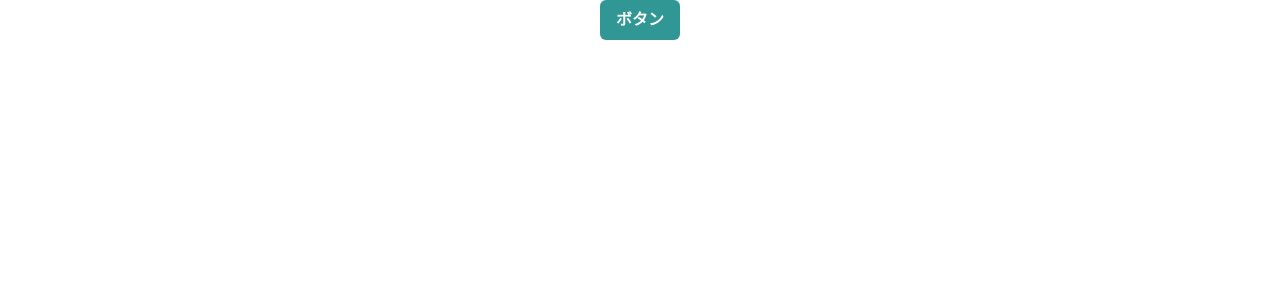
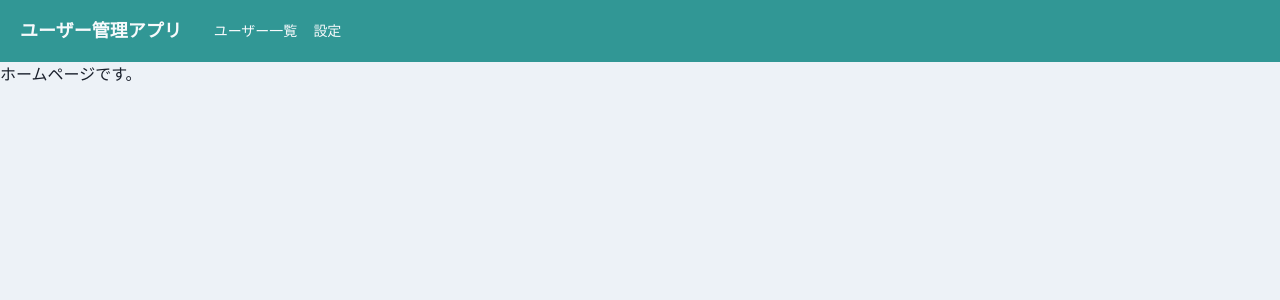
Before and after one commit to coolbruin/chakraui-tutorial, a React (Create React App) app: page /home in a window 1280 px wide. Shown: the top 300 px of the page. Built offline with nearby package versions, Linux system fonts and the light colour scheme.

Commit message:
ルーティングの作成　ヘッダーの作成

```diff
--- a/package.json
+++ b/package.json
@@ -9,12 +9,15 @@
   ],
   "main": "src/index.tsx",
   "dependencies": {
+    "@chakra-ui/icons": "1.1.1",
     "@chakra-ui/react": "1.6.12",
     "@emotion/react": "11.5.0",
     "@emotion/styled": "11.3.0",
+    "@types/react-router-dom": "5.3.2",
     "framer-motion": "5.2.1",
     "react": "17.0.2",
     "react-dom": "17.0.2",
+    "react-router-dom": "5.3.0",
     "react-scripts": "4.0.3"
   },
   "devDependencies": {
--- a/src/App.tsx
+++ b/src/App.tsx
@@ -1,11 +1,16 @@
 import { Button, ChakraProvider } from "@chakra-ui/react";
-import "./styles.css";
+import { BrowserRouter } from "react-router-dom";
+
+import theme from "./theme/theme";
+import { Router } from "./router/Router";
 
 export default function App() {
   return (
     <div className="App">
-      <ChakraProvider>
-        <Button colorScheme="teal">ボタン</Button>
+      <ChakraProvider theme={theme}>
+        <BrowserRouter>
+          <Router />
+        </BrowserRouter>
       </ChakraProvider>
     </div>
   );
--- /dev/null
+++ b/src/components/organisms/layout/Header.tsx
@@ -0,0 +1,68 @@
+import { memo, VFC } from "react";
+import {
+  Flex,
+  Heading,
+  Box,
+  Link,
+  IconButton,
+  Drawer,
+  DrawerOverlay,
+  DrawerContent,
+  DrawerBody,
+  Button,
+  useDisclosure
+} from "@chakra-ui/react";
+import { HamburgerIcon } from "@chakra-ui/icons";
+
+export const Header: VFC = memo(() => {
+  const { isOpen, onOpen, onClose } = useDisclosure();
+
+  return (
+    <>
+      <Flex
+        as="nav"
+        bg="teal.500"
+        color="gray.50"
+        align="center"
+        justify="space-between"
+        padding={{ base: 3, md: 5 }}
+      >
+        <Flex align="center" as="a" mr={8} _hover={{ cursor: "pointer" }}>
+          <Heading as="h1" fontSize={{ base: "md", md: "lg" }}>
+            ユーザー管理アプリ
+          </Heading>
+        </Flex>
+        <Flex
+          align="center"
+          fontSize="sm"
+          flexGrow={2}
+          display={{ base: "none", md: "flex" }}
+        >
+          <Box pr={4}>
+            <Link>ユーザー一覧</Link>
+          </Box>
+          <Link>設定</Link>
+        </Flex>
+        <IconButton
+          aria-label="メニューボタン"
+          icon={<HamburgerIcon />}
+          size="sm"
+          variant="unstyled"
+          display={{ base: "block", md: "none" }}
+          onClick={onOpen}
+        ></IconButton>
+      </Flex>
+      <Drawer placement="left" size="xs" onClose={onClose} isOpen={isOpen}>
+        <DrawerOverlay>
+          <DrawerContent>
+            <DrawerBody p={0} bg="gray.100">
+              <Button w="100%">TOP</Button>
+              <Button w="100%">ユーザー一覧</Button>
+              <Button w="100%">設定</Button>
+            </DrawerBody>
+          </DrawerContent>
+        </DrawerOverlay>
+      </Drawer>
+    </>
+  );
+});
--- /dev/null
+++ b/src/components/pages/Home.tsx
@@ -0,0 +1,5 @@
+import { memo, VFC } from "react";
+
+export const Home: VFC = memo(() => {
+  return <p>ホームページです。</p>;
+});
--- /dev/null
+++ b/src/components/pages/Login.tsx
@@ -0,0 +1,5 @@
+import { memo, VFC } from "react";
+
+export const Login: VFC = memo(() => {
+  return <p>ログインページです。</p>;
+});
--- /dev/null
+++ b/src/components/pages/Page404.tsx
@@ -0,0 +1,5 @@
+import { memo, VFC } from "react";
+
+export const Page404: VFC = memo(() => {
+  return <p>設定ページです。</p>;
+});
--- /dev/null
+++ b/src/components/pages/Setting.tsx
@@ -0,0 +1,5 @@
+import { memo, VFC } from "react";
+
+export const Setting: VFC = memo(() => {
+  return <p>設定ページです。</p>;
+});
--- /dev/null
+++ b/src/components/pages/UserManagement.tsx
@@ -0,0 +1,5 @@
+import { memo, VFC } from "react";
+
+export const UserManagement: VFC = memo(() => {
+  return <p>ユーザ管理ページです。</p>;
+});
--- /dev/null
+++ b/src/components/templete/HeaderLayout.tsx
@@ -0,0 +1,17 @@
+import { memo, ReactNode, VFC } from "react";
+
+import { Header } from "../organisms/layout/Header";
+
+type Props = {
+  children: ReactNode;
+};
+
+export const HeaderLayout: VFC<Props> = memo((props) => {
+  const { children } = props;
+  return (
+    <>
+      <Header />
+      {children}
+    </>
+  );
+});
--- /dev/null
+++ b/src/router/HomeRoutes.tsx
@@ -0,0 +1,27 @@
+import { Home } from "../components/pages/Home";
+import { Setting } from "../components/pages/Setting";
+import { UserManagement } from "../components/pages/UserManagement";
+import { Page404 } from "../components/pages/Page404";
+
+export const homeRoutes = [
+  {
+    path: "/",
+    exact: true,
+    children: <Home />
+  },
+  {
+    path: "/user_management",
+    exact: false,
+    children: <UserManagement />
+  },
+  {
+    path: "/",
+    exact: false,
+    children: <Setting />
+  },
+  {
+    path: "*",
+    exact: false,
+    children: <Page404 />
+  }
+];
--- /dev/null
+++ b/src/router/Router.tsx
@@ -0,0 +1,36 @@
+import { memo, VFC } from "react";
+import { Route, Switch } from "react-router-dom";
+
+import { Login } from "../components/pages/Login";
+import { homeRoutes } from "./HomeRoutes";
+import { Page404 } from "../components/pages/Page404";
+import { HeaderLayout } from "../components/templete/HeaderLayout";
+
+export const Router: VFC = memo(() => {
+  return (
+    <Switch>
+      <Route exact path="/">
+        <Login />
+      </Route>
+      <Route
+        path="/home"
+        render={({ match: { url } }) => (
+          <Switch>
+            {homeRoutes.map((route) => (
+              <Route
+                key={route.path}
+                exact={route.exact}
+                path={`${url}${route.path}`}
+              >
+                <HeaderLayout>{route.children}</HeaderLayout>
+              </Route>
+            ))}
+          </Switch>
+        )}
+      />
+      <Route path="*">
+        <Page404 />
+      </Route>
+    </Switch>
+  );
+});
--- /dev/null
+++ b/src/theme/theme.ts
@@ -0,0 +1,14 @@
+import { extendTheme } from "@chakra-ui/react";
+
+const theme = extendTheme({
+  styles: {
+    global: {
+      body: {
+        backgroundColor: "gray.100",
+        color: "gray.800"
+      }
+    }
+  }
+});
+
+export default theme;
```
